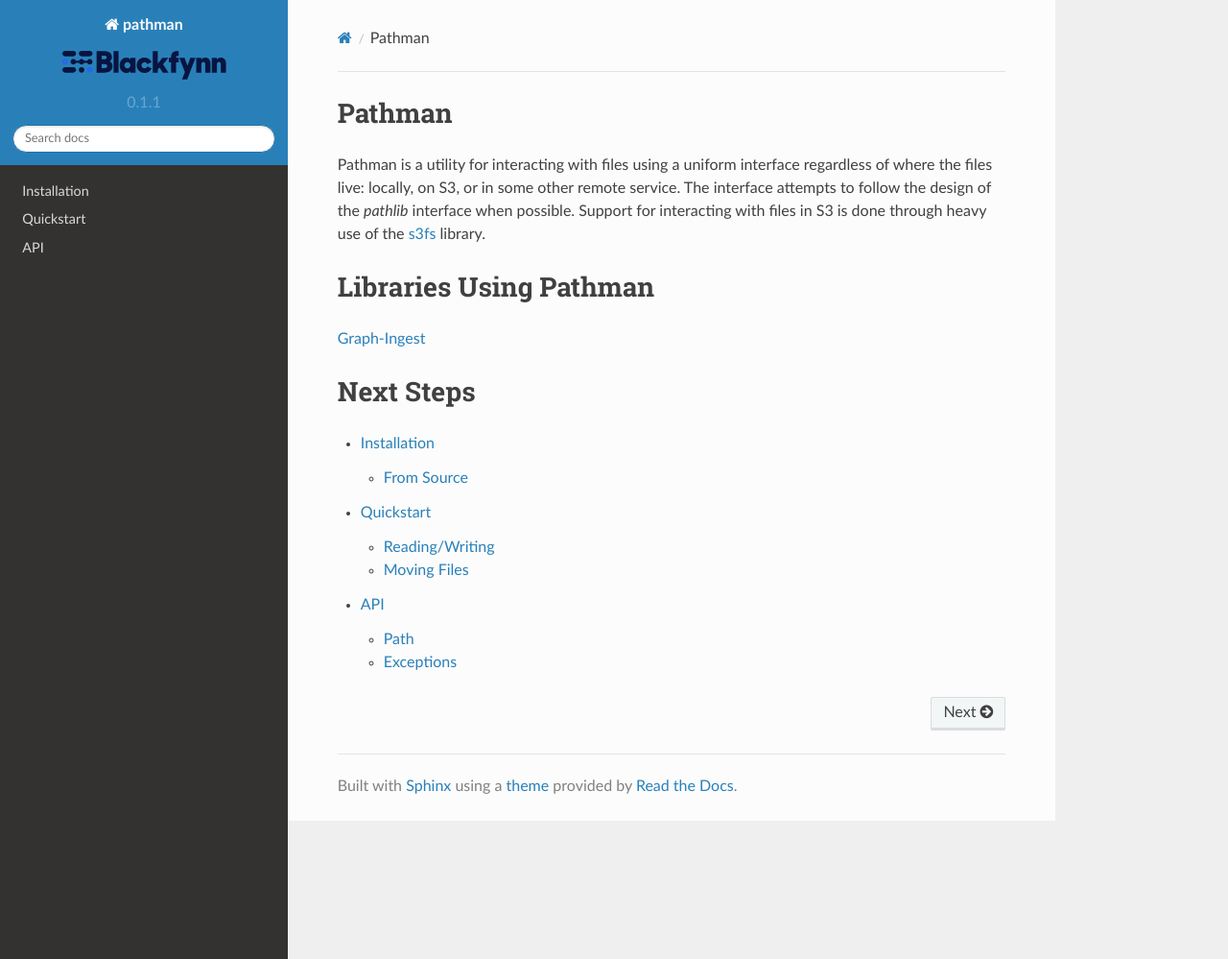
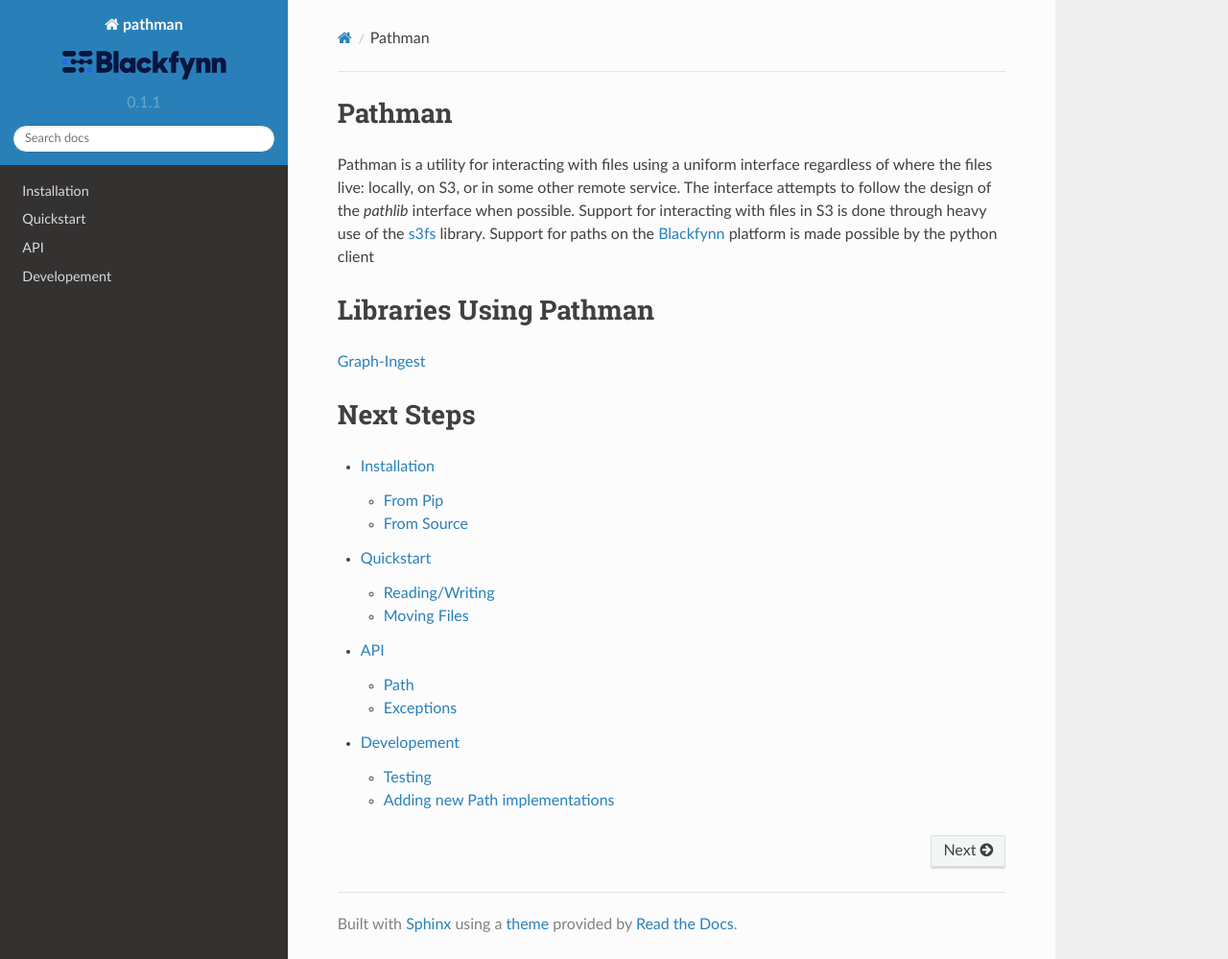
Before and after one commit to Blackfynn/pathman, a Sphinx documentation site: the page built from docs/index.rst, in a window 1280 px wide and 999 px high. Shown: the whole window at 96% size. Built offline with Sphinx 7.4.7 and the Read the Docs theme 2.0.0, drawn with Linux system fonts in a browser that asks for light colours; the version number is read from the project's files by our own code.

Commit message:
Update docs

```diff
--- a/docs/index.rst
+++ b/docs/index.rst
@@ -6,10 +6,12 @@
 Pathman
 =======
 
-Pathman is a utility for interacting with files using a uniform interface regardless of where
-the files live: locally, on S3, or in some other remote service. The interface attempts to follow
-the design of the `pathlib` interface when possible. Support for interacting with files in S3 is
-done through heavy use of the s3fs_ library.
+Pathman is a utility for interacting with files using a uniform interface
+regardless of where the files live: locally, on S3, or in some other remote
+service. The interface attempts to follow the design of the `pathlib`
+interface when possible. Support for interacting with files in S3 is
+done through heavy use of the s3fs_ library. Support for paths on the
+Blackfynn_ platform is made possible by the python client
 
 Libraries Using Pathman
 =======================
```
Also changed, not shown: other parts of docs/index.rst (+1 -0 lines), docs/dev.rst (added, +94 -0 lines), docs/installation.rst (+8 -2 lines).
